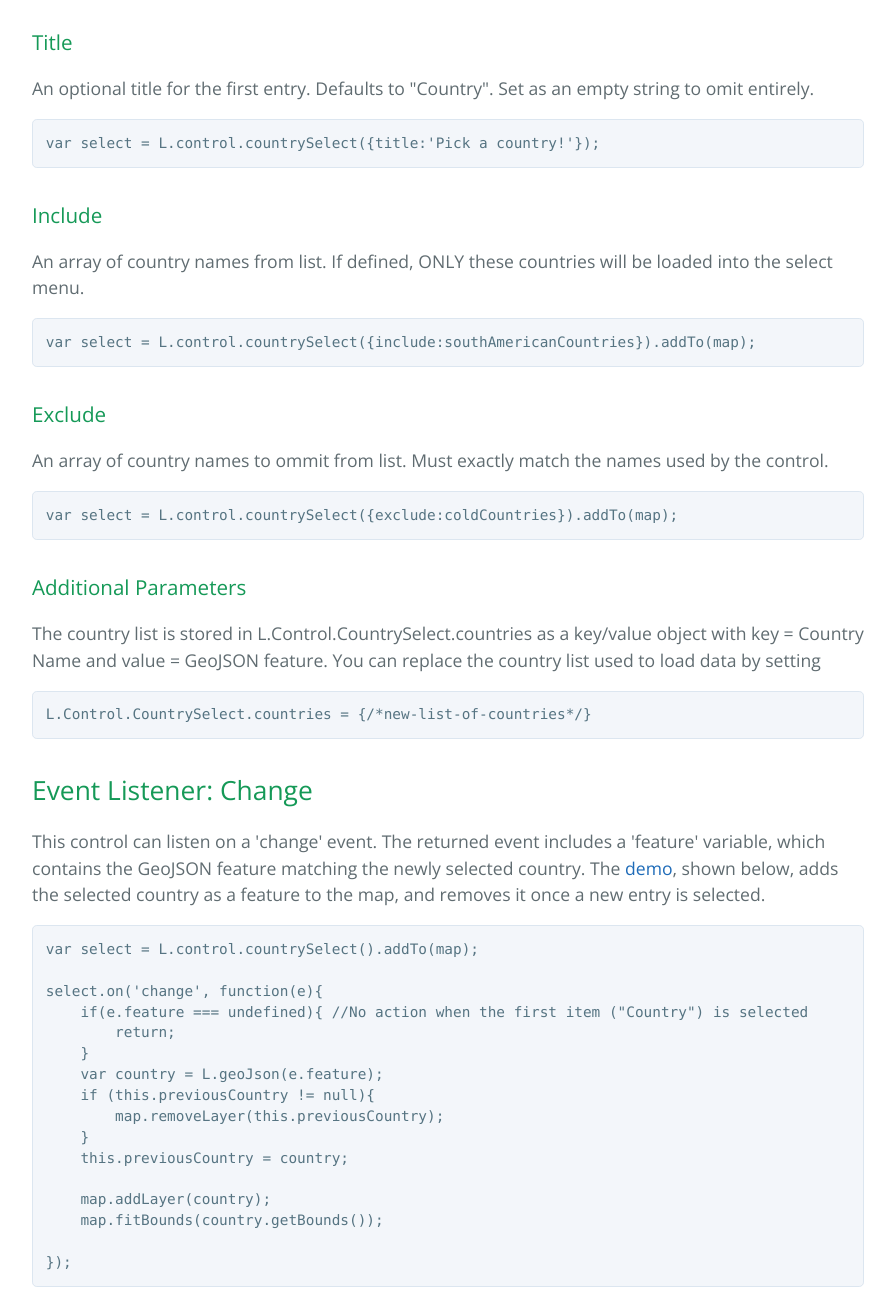
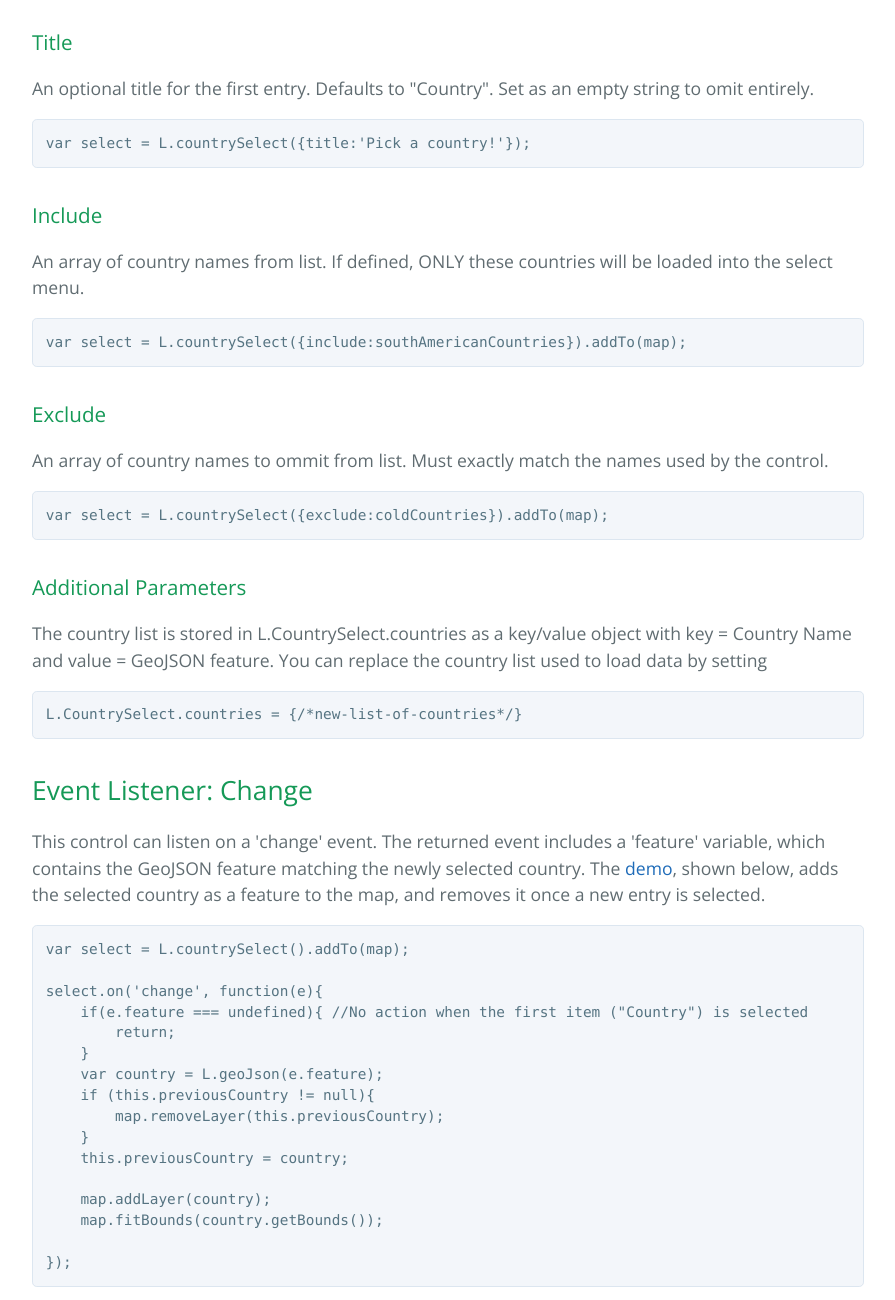
Before and after one commit to ahalota/Leaflet.CountrySelect, a plain HTML site: page index.html in a window 1280 px wide. Shown: the part 660-1960 px from the top of the page, without its empty margins (192-1087 px from the left). Drawn offline with nearby package versions, Linux system fonts and the light colour scheme.

Commit message:
Removed .Control from name.

```diff
--- a/index.html
+++ b/index.html
@@ -36,7 +36,7 @@
 
 <p>An optional title for the first entry. Defaults to "Country". Set as an empty string to omit entirely.</p>
 
-<pre><code>var select = L.control.countrySelect({title:'Pick a country!'});
+<pre><code>var select = L.countrySelect({title:'Pick a country!'});
 </code></pre>
 
 <h3>
@@ -44,7 +44,7 @@
 
 <p>An array of country names from list. If defined, ONLY these countries will be loaded into the select menu.</p>
 
-<pre><code>var select = L.control.countrySelect({include:southAmericanCountries}).addTo(map);
+<pre><code>var select = L.countrySelect({include:southAmericanCountries}).addTo(map);
 </code></pre>
 
 <h3>
@@ -52,16 +52,16 @@
 
 <p>An array of country names to ommit from list. Must exactly match the names used by the control.</p>
 
-<pre><code>var select = L.control.countrySelect({exclude:coldCountries}).addTo(map);
+<pre><code>var select = L.countrySelect({exclude:coldCountries}).addTo(map);
 </code></pre>
 
 <h3>
 <a id="additional-parameters" class="anchor" href="#additional-parameters" aria-hidden="true"><span aria-hidden="true" class="octicon octicon-link"></span></a>Additional Parameters</h3>
 
-<p>The country list is stored in L.Control.CountrySelect.countries as a key/value object with key = Country Name and value = GeoJSON feature.
+<p>The country list is stored in L.CountrySelect.countries as a key/value object with key = Country Name and value = GeoJSON feature.
 You can replace the country list used to load data by setting</p>
 
-<pre><code>L.Control.CountrySelect.countries = {/*new-list-of-countries*/}
+<pre><code>L.CountrySelect.countries = {/*new-list-of-countries*/}
 </code></pre>
 
 <h2>
@@ -69,7 +69,7 @@ You can replace the country list used to load data by setting</p>
 
 <p>This control can listen on a 'change' event. The returned event includes a 'feature' variable, which contains the GeoJSON feature matching the newly selected country. The <a href="demo.html">demo</a>, shown below, adds the selected country as a feature to the map, and removes it once a new entry is selected.</p>
 
-<pre><code>var select = L.control.countrySelect().addTo(map);
+<pre><code>var select = L.countrySelect().addTo(map);
 
 select.on('change', function(e){
     if(e.feature === undefined){ //No action when the first item ("Country") is selected
```
Also changed, not shown: demo.html (+1 -1 lines), Leaflet.CountrySelect.js, 1 other file.
